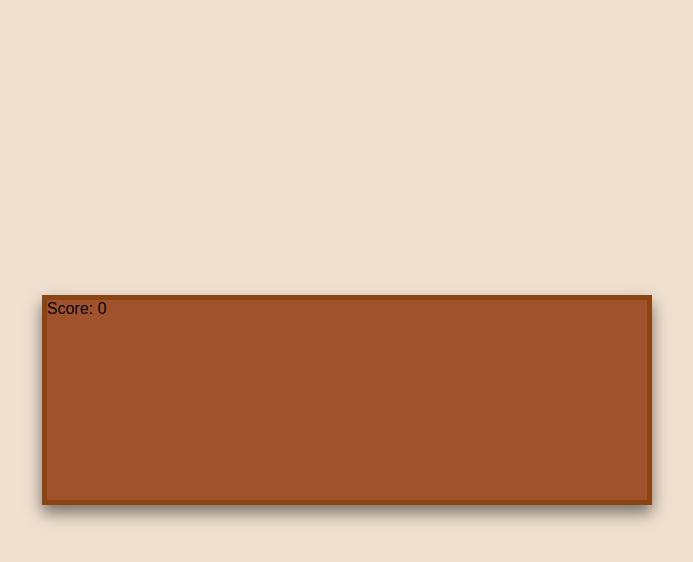
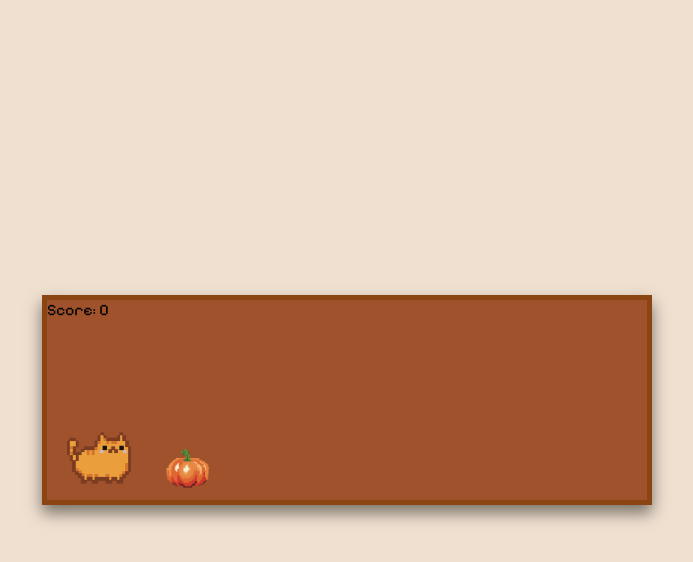
Before and after one commit to esmevrgra/Paw-mpkin-Patch, a plain HTML site: page index.html in a window 1280 px wide. Both pictures are taken after a click on the button "Play!". Shown: the whole page, without its empty margins (293-986 px from the left). Drawn offline with Linux system fonts and the light colour scheme.

Commit message:
cat menu and walking work

```diff
--- a/index.html
+++ b/index.html
@@ -5,6 +5,7 @@
     <meta name="viewport" content="width=device-width, initial-scale=1.0">
     <title>Paw-mpkin Patch</title>
     <link rel="stylesheet" href="style.css">
+    <link href="https://fonts.googleapis.com/css2?family=Pixelify+Sans&display=swap" rel="stylesheet">
 </head>
 <body>
     <div id="game-container">
@@ -22,7 +23,9 @@
         <div id="cat"></div>
         <div id="pumpkin"></div>
 
+
         <div id="score">Score: 0</div>
+
     </div>
 
     <script src="script.js"></script>
--- a/script.js
+++ b/script.js
@@ -1,75 +1,101 @@
-// 1. Select the necessary elements from the DOM
+// ====================================================================
+// PAW-MPKIN PATCH: A FELINE FALL FRENZY - GAME LOGIC (script.js)
+// ====================================================================
+
+// 1. SELECT NECESSARY ELEMENTS FROM THE DOM
 const cat = document.getElementById('cat');
-const pumpkin = document.getElementById('pumpkin');
+const pumpkin = document.getElementById('pumpkin'); // This is no longer used for spawning, but remains if you haven't deleted it from HTML
 const scoreDisplay = document.getElementById('score');
-// NEW: Select menu elements
 const startMenu = document.getElementById('start-menu');
 const startButton = document.getElementById('start-button');
-const gameContainer = document.getElementById('game-container'); // Keep this for the click listener
+const gameContainer = document.getElementById('game-container');
 
-// Game State variables
+// 2. GAME STATE VARIABLES AND INTERVALS
 let isJumping = false;
 let score = 0;
-let isGameOver = false;
+let isGameOver = true; // Start as true so the game won't run until the button is clicked
+let gameLoopInterval;      // For collision and scoring
+let catAnimationInterval;  // For the cat's running animation
+let obstacleSpawnInterval; // For creating new pumpkins
+let frameToggle = true;    // State to track which cat animation frame to show
 
-// Intervals
-let gameLoopInterval;
+const GROUND_HEIGHT = 10; // Corresponds to the 'bottom: 10px' in CSS
+const MAX_JUMP_HEIGHT = 90; // The height the cat reaches (90px above the ground)
 
-// --- NEW: START GAME LOGIC ---
-function startGame() {
-    // 1. Hide the menu and show the game elements
-    startMenu.style.display = 'none';
-    cat.style.visibility = 'visible';
-    pumpkin.style.visibility = 'visible';
-    scoreDisplay.style.visibility = 'visible';
 
-    // 2. Start the game logic
-    startPumpkin(); // Begin moving the obstacles
-
-    // 3. Start the collision/game loop
-    gameLoopInterval = setInterval(() => {
+// --- CAT RUNNING ANIMATION LOGIC ---
+function animateCatRun() {
     if (!isGameOver) {
-            checkCollision();
-            // Optional: Increment score here or in a separate scoring function
+        // Toggle the background image source between FCat1.png and FCat2.png
+        if (frameToggle) {
+            cat.style.backgroundImage = "url('images/FCat2.png')";
+        } else {
+            cat.style.backgroundImage = "url('images/FCat1.png')";
         }
-    }, 10);
+        frameToggle = !frameToggle; // Flip the state
+    }
 }
 
-// Event listener for the start button
-startButton.addEventListener('click', startGame);
 
-// Event listeners for movement (Spacebar for desktop, click/tap for mobile)
-// NOTE: We should modify these to only jump if the game has started
-document.addEventListener('keydown', (event) => {
-    if (event.code === 'Space' && startMenu.style.display === 'none') {
-        jump();
+// --- DYNAMIC OBSTACLE SPAWNING LOGIC ---
+function createPumpkin() {
+    const newPumpkin = document.createElement('div');
+    newPumpkin.classList.add('obstacle');
+
+    // Set initial CSS properties (must match .obstacle class in CSS)
+    newPumpkin.style.bottom = `${GROUND_HEIGHT}px`;
+
+    // Apply the pumpkin's movement animation (must match CSS keyframes name)
+    // NOTE: If you increase the speed here (shorter duration), the collision check MUST be faster too.
+    newPumpkin.style.animation = 'obstacleMove 2s linear';
+
+    gameContainer.appendChild(newPumpkin);
+
+    // Clean up: Remove the pumpkin element after its animation finishes
+    // This prevents memory bloat by cleaning up off-screen elements.
+    setTimeout(() => {
+        newPumpkin.remove();
+    }, 2000); // 2000ms matches the animation duration
 }
-});
 
-gameContainer.addEventListener('click', () => {
-    if (startMenu.style.display === 'none') {
-        jump();
+// Recursive function to continuously spawn pumpkins at random intervals
+function spawnLoop() {
+    // Randomize the time before the next pumpkin appears (between 1.2s and 2.5s)
+    const randomTime = Math.random() * (2500 - 1200) + 1200;
+
+    obstacleSpawnInterval = setTimeout(() => {
+        createPumpkin();
+        if (!isGameOver) {
+            spawnLoop(); // Call itself to continue the spawning cycle
         }
-});
+    }, randomTime);
+}
 
 
-// --- JUMP LOGIC (NO CHANGE) ---
+// --- JUMP LOGIC ---
 function jump() {
+    // Only jump if game is running and cat isn't already in the air
     if (isJumping || isGameOver) {
         return;
     }
-    // ... (rest of the jump function code) ...
+
     isJumping = true;
-    let position = 0;
-    // Timer to handle the jump up/down animation
+    // Start position is always the ground height
+    let position = GROUND_HEIGHT;
+
+    // Timer for the jump up animation
     let upInterval = setInterval(() => {
-        if (position >= 90) { // Max jump height
+        if (position >= (GROUND_HEIGHT + MAX_JUMP_HEIGHT)) {
             clearInterval(upInterval);
+
             // Start coming down
             let downInterval = setInterval(() => {
-                if (position <= 0) { // Back on the ground
+                // Land back on the ground level
+                if (position <= GROUND_HEIGHT) {
                     clearInterval(downInterval);
                     isJumping = false;
+                    cat.style.bottom = `${GROUND_HEIGHT}px`;
+                    return;
                 }
                 position -= 5;
                 cat.style.bottom = position + 'px';
@@ -83,42 +109,88 @@ function jump() {
 }
 
 
-// --- OBSTACLE MOVEMENT & COLLISION (SLIGHT CHANGE TO REMOVE AUTORUN) ---
-
-// Function to start the pumpkin animation (movement)
-function startPumpkin() {
-    // Apply the CSS animation defined in style.css
-    pumpkin.style.animation = 'obstacleMove 2s infinite linear';
-}
-
-// Function to check for collisions
+// --- COLLISION CHECK LOGIC ---
 function checkCollision() {
     if (isGameOver) return;
 
     const catRect = cat.getBoundingClientRect();
+
+    // Loop through ALL dynamically spawned obstacles
+    const obstacles = document.querySelectorAll('.obstacle');
+
+    obstacles.forEach(pumpkin => {
         const pumpkinRect = pumpkin.getBoundingClientRect();
 
+        // Collision detection logic
         if (
+            // Horizontal Overlap: Is the cat's left edge past the pumpkin's left edge, AND
+            // the cat's right edge before the pumpkin's right edge?
             catRect.left < pumpkinRect.right &&
             catRect.right > pumpkinRect.left &&
+
+            // Vertical Overlap: Is the cat's bottom edge below the pumpkin's top edge (i.e., touching the ground), AND
+            // the cat's top edge above the pumpkin's bottom edge?
             catRect.bottom > pumpkinRect.top &&
             catRect.top < pumpkinRect.bottom
         ) {
             gameOver();
         }
+    });
 }
 
-// --- GAME OVER LOGIC (SLIGHT CHANGE) ---
+// --- START GAME LOGIC ---
+function startGame() {
+    isGameOver = false;
+
+    // 1. Hide the menu and show the game elements
+    startMenu.style.display = 'none';
+    cat.style.visibility = 'visible';
+    scoreDisplay.style.visibility = 'visible';
+
+    // 2. Start all game loop elements
+    catAnimationInterval = setInterval(animateCatRun, 100);
+    spawnLoop(); // Starts the recursive pumpkin spawning
+
+    // Start the collision loop
+    gameLoopInterval = setInterval(checkCollision, 10);
+}
+
+
+// --- GAME OVER LOGIC ---
 function gameOver() {
     isGameOver = true;
+
+    // Stop all game loops
     clearInterval(gameLoopInterval);
-    pumpkin.style.animationPlayState = 'paused';
+    clearInterval(catAnimationInterval);
+    clearTimeout(obstacleSpawnInterval);
 
-    // Optional: Bring the menu back up for a 'Play Again' button
+    // Freeze all on-screen pumpkins
+    document.querySelectorAll('.obstacle').forEach(obstacle => {
+        obstacle.style.animationPlayState = 'paused';
+    });
 
     alert(`Game Over! Your final score is: ${score}. Refresh to play again!`);
+
+    // TODO: You will want to replace this alert with a styled 'Game Over' screen
+    // and a 'Play Again' button later!
 }
 
-// --- INITIAL STATE ---
-// We removed the automatic calls to startPumpkin() and the setInterval loop
-// because they are now controlled by the startGame() function.
+
+// --- EVENT LISTENERS ---
+
+// Listener to start the game
+startButton.addEventListener('click', startGame);
+
+// Jump listeners (only active if the game has started)
+document.addEventListener('keydown', (event) => {
+    if (event.code === 'Space' && !isGameOver) {
+        jump();
+    }
+});
+
+gameContainer.addEventListener('click', () => {
+    if (!isGameOver) {
+        jump();
+    }
+});
--- a/style.css
+++ b/style.css
@@ -54,6 +54,10 @@ body {
   font-size: 1.2em;
 }
 
+#start-menu, #score {
+  font-family: 'Pixelify Sans', sans-serif;
+}
+
 #start-button {
   padding: 10px 20px;
   font-size: 1.2em;
@@ -85,6 +89,77 @@ body {
   100% { transform: scale(1); }
 }
 
+/* --- Cat Styling Update --- */
+#cat {
+  /* Dimensions based on your pixel art. Adjust to fit your image scale. */
+  width: 64px;  /* Example: If the original pixel art is 32x32, 64px is a 2x scale */
+  height: 64px;
+  position: absolute;
+  bottom: 10px; /* Aligned to the ground layer (10px up) */
+  left: 20px;
+
+  /* Initially set to the first frame */
+  background-image: url('images/FCat1.png'); /* **UPDATE THIS PATH!** */
+  background-size: cover;
+  background-color: transparent; /* Remove the old orange background */
+
+  border-radius: 0; /* No need for rounded corners */
+}
+
+/* --- Pumpkin Styling Update --- */
+#pumpkin {
+  /* Dimensions based on your pumpkin image. Adjust to fit your image scale. */
+  width: 60px;
+  height: 45px;
+  position: absolute;
+  bottom: 10px; /* Aligned to the ground layer (10px up) */
+  right: 0;
+
+  background-image: url('images/FSingular_Pumpkinn.png'); /* **UPDATE THIS PATH!** */
+  background-size: contain; /* Ensure the full pumpkin is visible */
+  background-repeat: no-repeat;
+  background-position: bottom;
+  background-color: transparent; /* Remove the old orange background */
+  border-radius: 0;
+}
+
+/* --- Running Animation Class --- */
+/* This class will be added/removed by JavaScript */
+.running-frame-1 {
+  background-image: url('images/FCat1.png');
+}
+.running-frame-2 {
+  background-image: url('images/FCat2.png');
+}
+
 #cat.is-jumping {
   animation: jump-effect 0.1s ease-out; /* Briefly apply the animation */
 }
+
+/* --- NEW: Style for ALL Dynamic Obstacles --- */
+.obstacle {
+    width: 60px; /* Match the size used in JS */
+    height: 45px; /* Match the size used in JS */
+    position: absolute;
+    bottom: 10px; /* Aligned to the ground level */
+    right: 0;
+
+    background-image: url('images/FSingular_Pumpkinn.png');
+    background-size: contain;
+    background-repeat: no-repeat;
+    background-position: bottom;
+    background-color: transparent;
+}
+
+/* Remove the old #pumpkin selector and its styles */
+/* The @keyframes moveGround remains the same as it gives the illusion of speed */
+
+/* Make sure your @keyframes obstacleMove also remains the same: */
+@keyframes obstacleMove {
+    from {
+        right: -60px; /* Start just off-screen (width of the pumpkin) */
+    }
+    to {
+        right: 100%; /* Move across the screen */
+    }
+}
```
Also changed, not shown: images/FCat1.png (added), images/FCat2.png (added), images/FSingular_Pumpkinn.png (added). Lines whose indentation alone changed are shown as unchanged.
